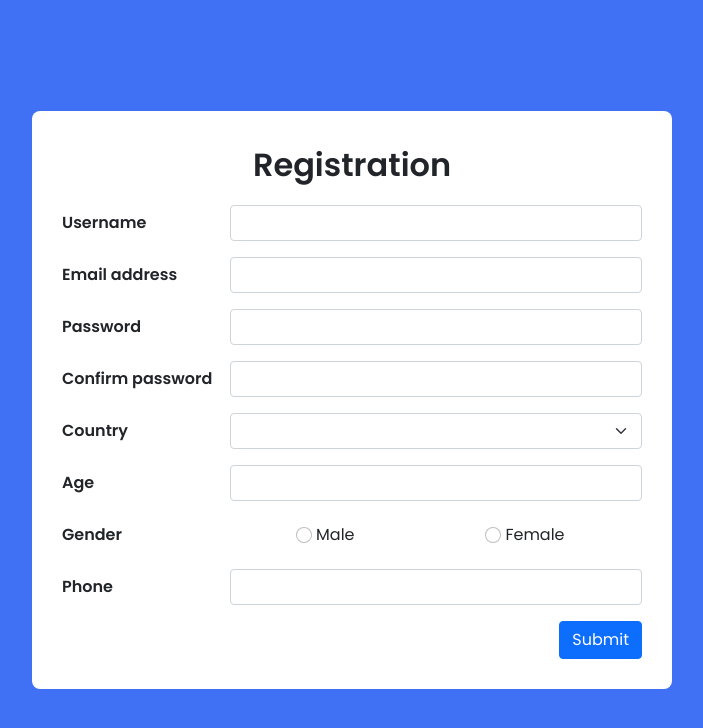
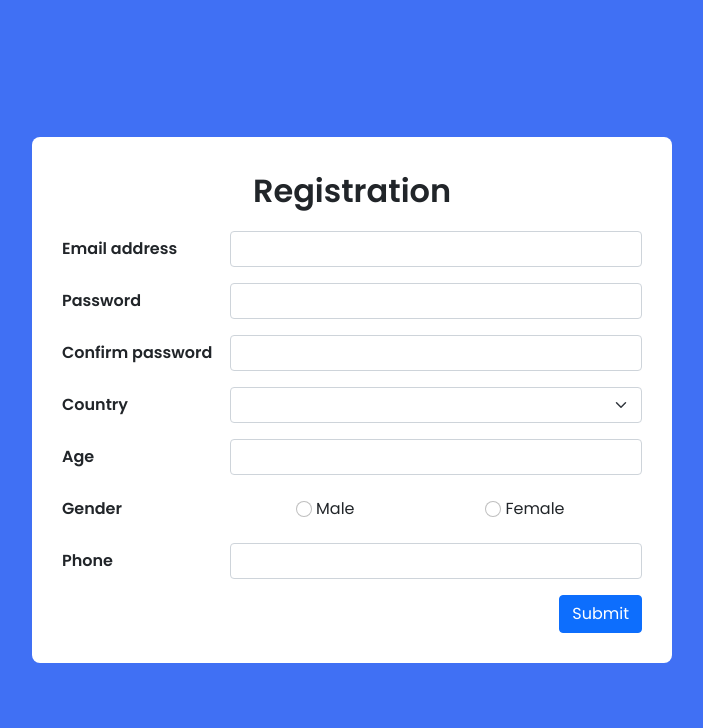
Before and after one commit to LuytBui/Module5_Lesson6_Task_Register-And-Login, an Angular app: page / in a window 1280 px wide. Shown: the top 728 px of the page, without its empty margins (288-991 px from the left). Built offline with nearby package versions, Linux system fonts and the light colour scheme.

Commit message:
bo truong username

```diff
--- a/src/app/register-and-login/register/register.component.html
+++ b/src/app/register-and-login/register/register.component.html
@@ -3,19 +3,6 @@
     <form [formGroup]="registerForm" (ngSubmit)="submitForm()">
       <div class="mb-3 d-flex justify-content-center">
         <span class="tittle">Registration</span>
-      </div>
-      <div class="mb-3">
-        <div class="form-row">
-          <label for="input-username" class="form-label">Username</label>
-          <input type="text" class="form-control" id="input-username" formControlName="username">
-        </div>
-        <div class="error-message"
-              [hidden]="usernameControl.valid || usernameControl.pristine"
-        >
-          <p *ngIf="usernameControl.errors?.require">Username is required</p>
-          <p *ngIf="usernameControl.errors?.minlength">Username must be between 6-20 characters</p>
-          <p *ngIf="usernameControl.errors?.maxlength">Username must be between 6-20 characters</p>
-        </div>
       </div>
       <div class="mb-3">
         <div class="form-row">
--- a/src/app/register-and-login/register/register.component.ts
+++ b/src/app/register-and-login/register/register.component.ts
@@ -11,8 +11,6 @@ export class RegisterComponent implements OnInit {
 
 
   registerForm = new FormGroup({
-      username: new FormControl('',
-        [Validators.required, Validators.minLength(6), Validators.maxLength(20)]),
       email: new FormControl('', [this.customValidator.validEmailFn()]),
       password: new FormControl('', [this.customValidator.validatePasswordStrengthFn()]),
       confirmPassword: new FormControl('', []),
@@ -36,12 +34,8 @@ export class RegisterComponent implements OnInit {
     console.log(this.registerForm);
   }
 
-  checkMatchPassword(){
-    this.passwordMissmatch = (this.passwordControl.value != this.confirmPasswordControl.value);
-  }
-
-  get usernameControl() {
-    return this.registerForm.get('username');
+  checkMatchPassword() {
+    this.passwordMissmatch = (this.passwordControl.value !== this.confirmPasswordControl.value);
   }
 
   get emailControl() {
```
